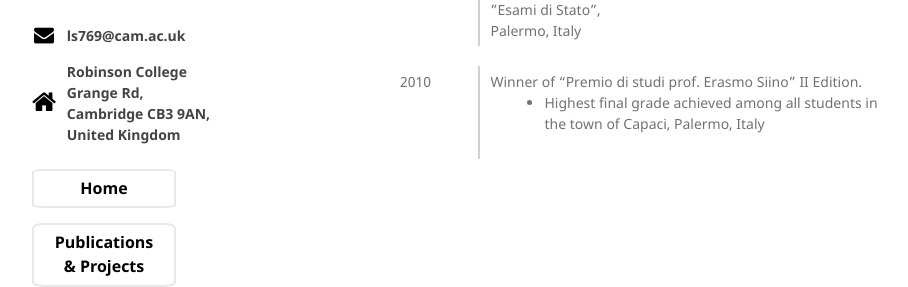
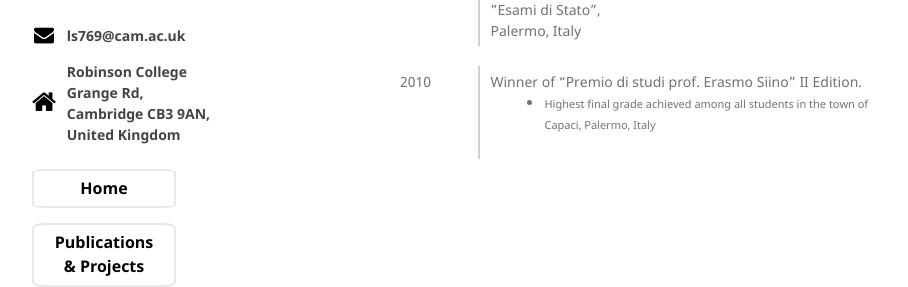
Before and after one commit to lucascimeca/lucascimeca.github.io, a Jekyll site: the page built from index.md, in a window 1280 px wide and 900 px high, scrolled down 1615 px. Shown: the part 163-450 px from the top of the window, without its empty margins (180-1088 px from the left). Built offline with Jekyll 4.4.1, drawn with Linux system fonts in a browser that asks for light colours; nearby versions of some CDN libraries; some web fonts are replaced; the repository's description, which GitHub fills in, is left out.

```diff
--- a/index.md
+++ b/index.md
@@ -77,7 +77,7 @@ Edinburgh, <br/>Edinburgh, UK </td>
     <td style="border-right: 2px solid #cdd0d4; vertical-align:top; text-align=right"> 2010 </td>
     <td> Winner of “Premio di studi prof. Erasmo Siino” II Edition. <br/>
       <ul style="list-style-type:disc; margin-left:1em">
-      <li>Highest final grade achieved among all students in the town of Capaci, Palermo, Italy</li>
+      <li><small>Highest final grade achieved among all students in the town of Capaci, Palermo, Italy</small></li>
       </ul>
     </td>
   </tr>
```
